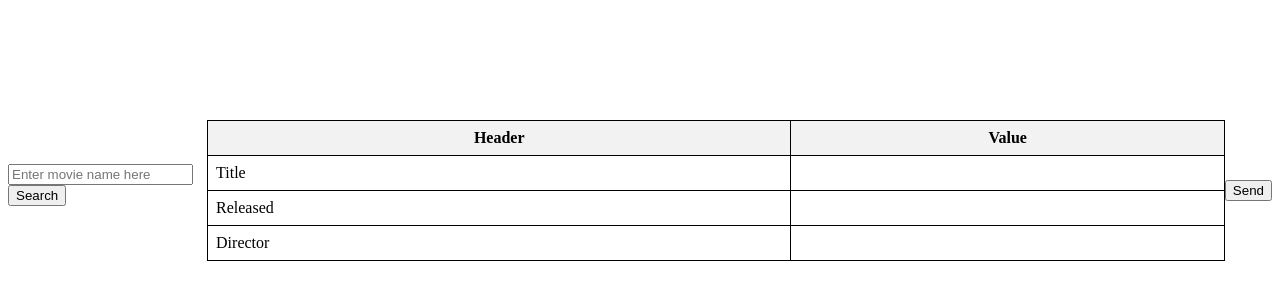
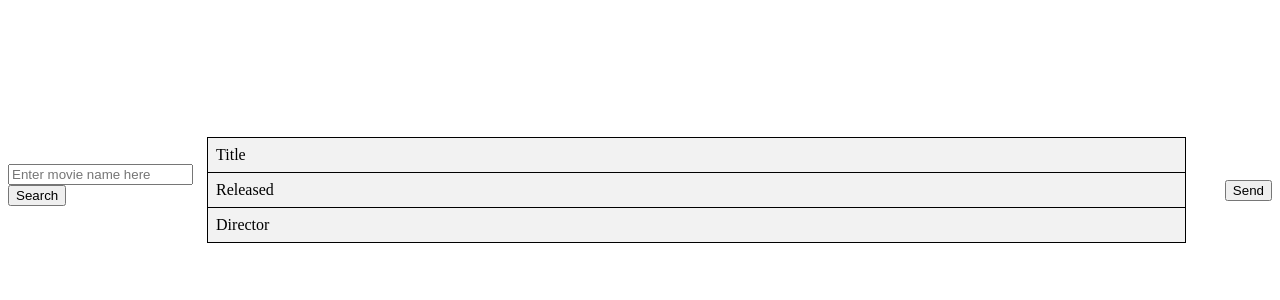
Before and after one commit to melkio-m/lp, a plain HTML site: page movie.html in a window 1280 px wide. Shown: the part 218-518 px from the top of the page. Drawn offline with Linux system fonts and the light colour scheme.

Commit message:
movie.html

```diff
--- a/movie.html
+++ b/movie.html
@@ -97,11 +97,9 @@ var onError = function(err) {
         border-collapse: collapse;
         width: 100%;
     }
-    #results-table td, #results-table th {
+    .td-class {
         border: 1px solid black;
         padding: 8px;
-    }
-    #results-table th {
         background-color: #f2f2f2;
     }
     </style>
@@ -113,23 +111,17 @@ var onError = function(err) {
         <button onclick="search()">Search</button>
       </div>
       <table id="results-table">
-        <thead>
-          <tr>
-            <th>Header</th>
-            <th>Value</th>
-          </tr>
-        </thead>
         <tbody id="results-body">
           <tr>
-            <td>Title</td>
+            <td class="td-class">Title</td>
             <td></td>
           </tr>
           <tr>
-            <td>Released</td>
+            <td class="td-class">Released</td>
             <td></td>
           </tr>
           <tr>
-            <td>Director</td>
+            <td class="td-class">Director</td>
             <td></td>
           </tr>
         </tbody>
```
